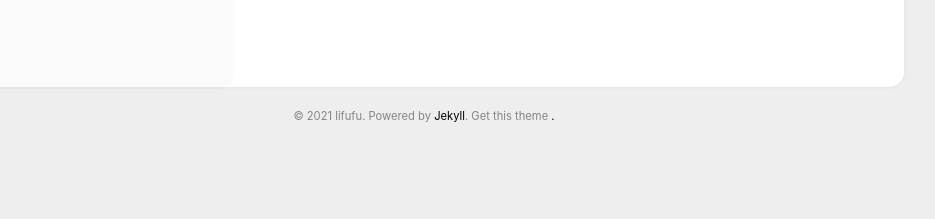
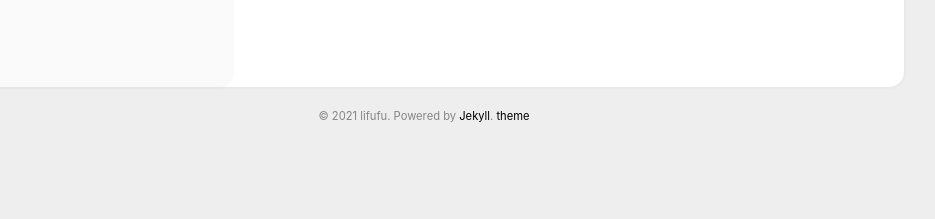
Before and after one commit to lifufu/lifufu.github.io, a Jekyll site: the page built from index.html, in a window 1280 px wide. Shown: the part 700-919 px from the top of the page, without its empty margins (216-1151 px from the left). Built offline with Jekyll 4.4.1, drawn with Linux system fonts in a browser that asks for light colours.

Commit message:
Update footer.html

```diff
--- a/_includes/footer.html
+++ b/_includes/footer.html
@@ -2,7 +2,7 @@
   <div>
     &copy; {{ site.time | date: '%Y' }} {{ site.user.name }}.
     Powered by <a href="http://jekyllrb.com" target="_blank">Jekyll</a>.
-    Get this theme
-    <a href="https://github.com/starry99/catbook" target="_blank">.</a>
+
+    <a href="https://github.com/starry99/catbook" target="_blank">theme</a>
   </div>
 </footer>
```
